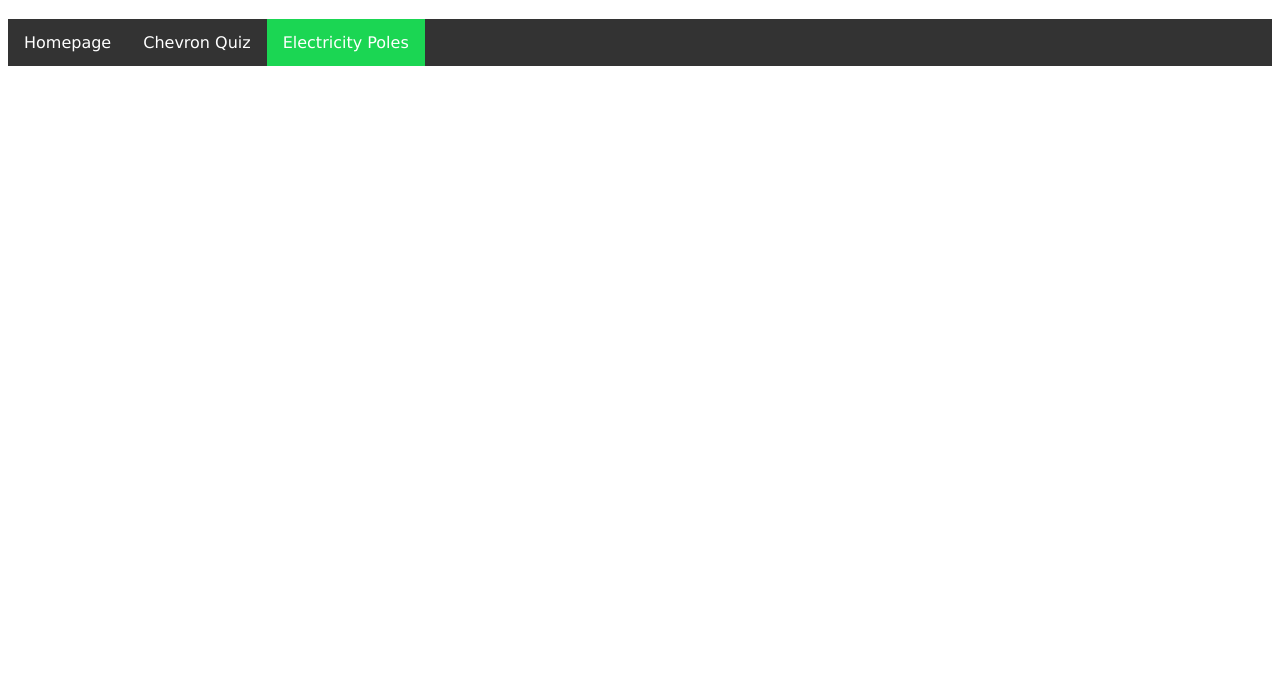
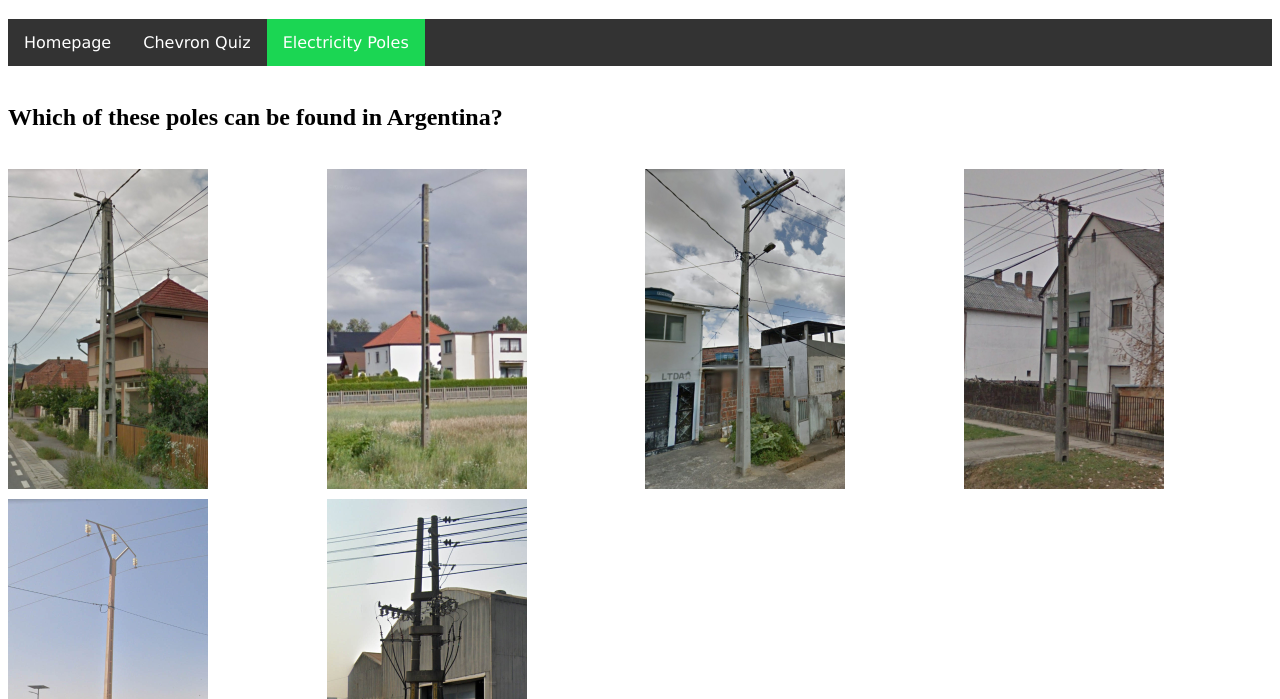
Before and after one commit to Elmeri007/GeoguessrTrainingSite, a plain HTML site: page electricityPoles.html in a window 1280 px wide. Shown: the part 101-800 px from the top of the page. Drawn offline with Linux system fonts and the light colour scheme.

Commit message:
Add pole game.

```diff
--- a/electricityPoles.html
+++ b/electricityPoles.html
@@ -14,5 +14,25 @@
         <li><a href="chevronQuiz.html">Chevron Quiz</a></li>
         <li><a href="electricityPoles.html" class="active">Electricity Poles</a></li>
     </ul>
+    <br>
+
+    <h2 id="thePole"></h2>
+    <br>
+    <div class="electricity-pole-imgs image-container">
+        <img id="romania" src="Kuvat/romaniaPole.jpg" alt="blackAndWhiteChevron">
+        <img id="poland" src="Kuvat/polandPole.jpg" alt="blackAndWhiteChevron">
+        <img id="brasil" src="Kuvat/brasilPole.jpg" alt="blackAndWhiteChevron">
+        <img id="hungary" src="Kuvat/hungaryPole.jpg" alt="blackAndWhiteChevron">
+        <img id="senegal" src="Kuvat/senegalPole.jpg" alt="blackAndWhiteChevron">
+        <img id="argentina" src="Kuvat/argentinaPole.jpg" alt="blackAndWhiteChevron">
+    </div>
+
+    <footer>
+        <hr class="footer-space">
+    </footer>
+
+    <script src="logic.js"></script>
+    <script src="poles.js"></script>
+
 </body>
 </html>
--- a/logic.js
+++ b/logic.js
@@ -9,6 +9,7 @@ let guesses = document.getElementById("progress")
 let guesses2 = document.getElementById("progress2")
 let guesses3 = document.getElementById("progress3")
 let title = document.getElementById("title1")
+
 
 let correctAnswer1 = ["united kingdom", "greece", "italy"];
 let correctAnswer2 = ["france"];
@@ -26,6 +27,7 @@ guesses3.textContent = `Correctly guessed: 0 / ${correctAnswer3.length}`
 checkAnswer(submit1, answer1, correctAnswer1, correctAnswer1, guesses, correctGuessesCount1);
 checkAnswer(submit2, answer2, correctAnswer2, correctAnswer2, guesses2, correctGuessesCount2);
 checkAnswer(submit3, answer3, correctAnswer3, correctAnswer3, guesses3, correctGuessesCount3);
+
 
 function checkAnswer (submitId, inputId, correctAnswer, answerArray, taskId, correctGuessesCount) {
     submitId.addEventListener("click", () => {
@@ -51,7 +53,3 @@ function checkAnswer (submitId, inputId, correctAnswer, answerArray, taskId, cor
         }
     });
 }
-
-function checkAnswerImg {
-
-}
--- /dev/null
+++ b/poles.js
@@ -0,0 +1,61 @@
+let romania = document.getElementById("romania")
+let poland = document.getElementById("poland")
+let brasil = document.getElementById("brasil")
+let hungary = document.getElementById("hungary")
+let senegal = document.getElementById("senegal")
+let argentina = document.getElementById("argentina")
+let pole7 = document.getElementById("pole7")
+let pole8 = document.getElementById("pole8")
+let thePole = document.getElementById("thePole")
+
+let poleCountries = ["Romania", "Poland", "Brasil", "Hungary", "Senegal", "Argentina"];
+
+let randomInt = Math.floor(Math.random() * poleCountries.length);
+let randomPole = poleCountries[randomInt]
+
+
+thePole.textContent = `Which of these poles can be found in ${randomPole}?`
+
+
+
+
+checkAnswerImg(romania)
+checkAnswerImg(poland)
+checkAnswerImg(brasil)
+checkAnswerImg(hungary)
+checkAnswerImg(senegal)
+checkAnswerImg(argentina)
+checkAnswerImg(pole7)
+checkAnswerImg(pole8)
+
+function checkAnswerImg(poleNro) {
+    poleNro.addEventListener("click", () => {
+        console.log(poleNro.id)
+        console.log(randomPole.trim().toLowerCase())
+        if (poleNro.id === randomPole.trim().toLowerCase()) {
+            poleNro.classList.add("correct-answer-img")
+
+            setTimeout(() => {
+                poleNro.classList.remove("correct-answer-img");
+            }, 500);
+
+            setTimeout(() => {
+                poleNro.classList.add("answered")
+            }, 500);
+
+            randomInt = Math.floor(Math.random() * poleCountries.length);
+            randomPole = poleCountries[randomInt];
+            thePole.textContent = `Which of these poles can be found in ${randomPole}?`
+        }
+
+        else if (poleNro.id != randomPole.trim().toLowerCase()) {
+            console.log("Wrong answer")
+            poleNro.classList.add("wrong-answer-img")
+
+            setTimeout(() => {
+                poleNro.classList.remove("wrong-answer-img");
+            }, 750);
+        };
+
+    });
+}
--- a/stylesheet.css
+++ b/stylesheet.css
@@ -36,21 +36,20 @@ button:hover{
     background-color: rgb(115, 124, 247);
 }
 
-img:hover {
+.img-size{
+    width: 400px;
+}
 
+.electricity-pole-imgs {
+    display: grid;
+    grid-template-columns: repeat(4, 1fr);
+    grid-template-rows: auto;
+    gap: 10px;
     cursor: pointer;
 }
 
-.correct-answer-img {
-    filter: sepia(1) hue-rotate(90deg) saturate(2);
-}
-
-.wrong-answer-img {
-    filter: sepia(1) hue-rotate(-30deg) saturate(2);
-}
-
-.img-size{
-    width: 400px;
+.electricity-pole-imgs img {
+    width: 200px;
 }
 
 .navbar-float {
@@ -104,6 +103,25 @@ a:not(.active):hover {
     background-color: rgb(231, 150, 150);
 }
 
+.image-container {
+    opacity: 1;
+    transition: opacity 1s ease;
+    cursor: pointer;
+}
+
+.image-container img.answered {
+    /* filter: sepia(1) hue-rotate(90deg) saturate(2); */
+    opacity: 0.5;
+
+}
+
+.correct-answer-img {
+    filter: sepia(1) hue-rotate(90deg) saturate(2);
+}
+.wrong-answer-img {
+    filter: sepia(1) hue-rotate(-30deg) saturate(2);
+}
+
 .footer-space {
     margin-bottom: 50px;
     margin-top: 50px;
```
Also changed, not shown: Kuvat/argentinaPole.jpg (added), Kuvat/brasilPole.jpg (added), Kuvat/hungaryPole.jpg (added), Kuvat/polandPole.jpg (added), Kuvat/romaniaPole.jpg (added), Kuvat/senegalPole.jpg (added).
